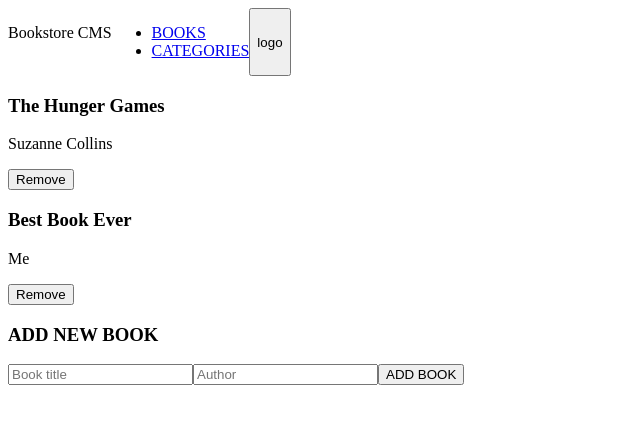
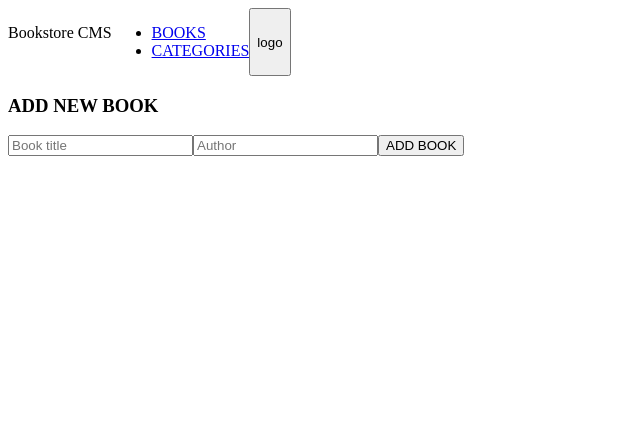
Before and after one commit to dodoburner/bookstore, a React (Create React App) app: page / in a window 1280 px wide. Shown: the top 424 px of the page, without its empty margins (0-640 px from the left). Built offline with nearby package versions, Linux system fonts and the light colour scheme.

Commit message:
update ui when adding new book

```diff
--- a/src/components/Books.js
+++ b/src/components/Books.js
@@ -1,24 +1,10 @@
 import React from 'react';
-import { v4 as uuidv4 } from 'uuid';
-
-import store from '../redux/configureStore';
+import { useSelector } from 'react-redux/es/exports';
 import Book from './Book';
 import Form from './Form';
 
 const Books = () => {
-  console.log(store.getState());
-  const books = [
-    {
-      author: 'Suzanne Collins',
-      title: 'The Hunger Games',
-      id: uuidv4(),
-    },
-    {
-      author: 'Me',
-      title: 'Best Book Ever',
-      id: uuidv4(),
-    },
-  ];
+  const books = useSelector((state) => state.books);
 
   return (
     <div>
--- a/src/components/Form.js
+++ b/src/components/Form.js
@@ -1,34 +1,32 @@
-import React from 'react';
-import { v4 as uuidv4 } from 'uuid';
-import { addBook, removeBook } from '../redux/books/books';
-import store from '../redux/configureStore';
+import React from "react";
+import { v4 as uuidv4 } from "uuid";
+import { addBook, removeBook } from "../redux/books/books";
+import store from "../redux/configureStore";
 
 const Form = () => {
-
   const submitHandler = (event) => {
     event.preventDefault();
-    const title = document.getElementsByName('title')[0].value;
-    const author = document.getElementsByName('author')[0].value;
+    const title = document.getElementsByName("title")[0].value;
+    const author = document.getElementsByName("author")[0].value;
     const book = {
-      title: title,
-      author: author,
+      title,
+      author,
       id: uuidv4(),
     };
 
     store.dispatch(addBook(book));
-    console.log(store.getState());
-  }
+  };
 
-  return(
+  return (
     <form onSubmit={submitHandler}>
-    <h3>ADD NEW BOOK</h3>
-    <div>
-      <input name='title' type="text" placeholder="Book title" />
-      <input name='author' type="text" placeholder="Author" />
-      <button type="submit">ADD BOOK</button>
-    </div>
-  </form>
-  )
-}
+      <h3>ADD NEW BOOK</h3>
+      <div>
+        <input name="title" type="text" placeholder="Book title" />
+        <input name="author" type="text" placeholder="Author" />
+        <button type="submit">ADD BOOK</button>
+      </div>
+    </form>
+  );
+};
 
 export default Form;
--- a/src/index.js
+++ b/src/index.js
@@ -1,14 +1,18 @@
 import React from 'react';
 import ReactDOM from 'react-dom/client';
 import { BrowserRouter as Router } from 'react-router-dom';
+import { Provider } from 'react-redux';
 import App from './App';
 import reportWebVitals from './reportWebVitals';
+import store from './redux/configureStore';
 
 const root = ReactDOM.createRoot(document.getElementById('root'));
 root.render(
   <React.StrictMode>
     <Router>
-      <App />
+      <Provider store={store}>
+        <App />
+      </Provider>
     </Router>
   </React.StrictMode>,
 );
```
Also changed, not shown: .eslintrc.json.
